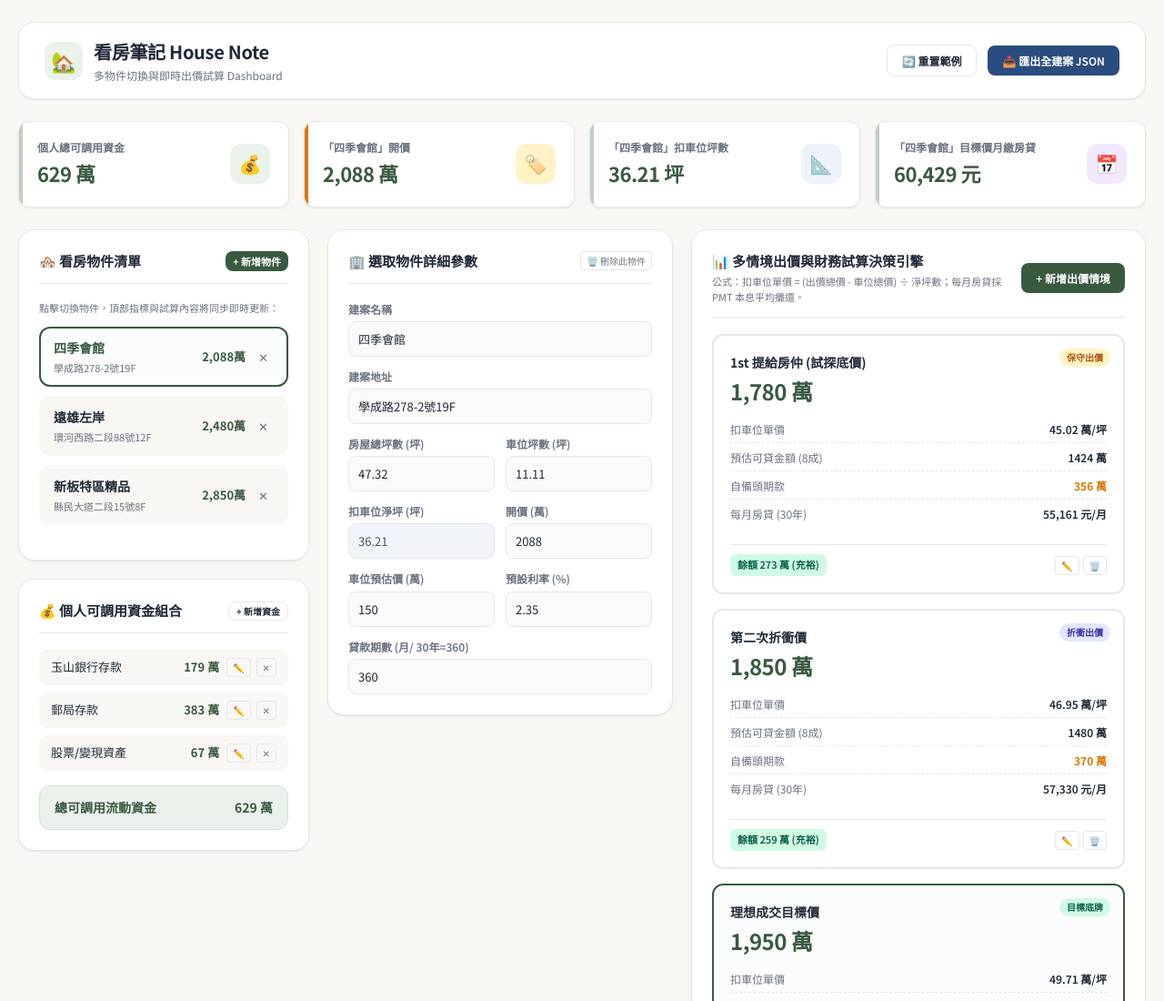
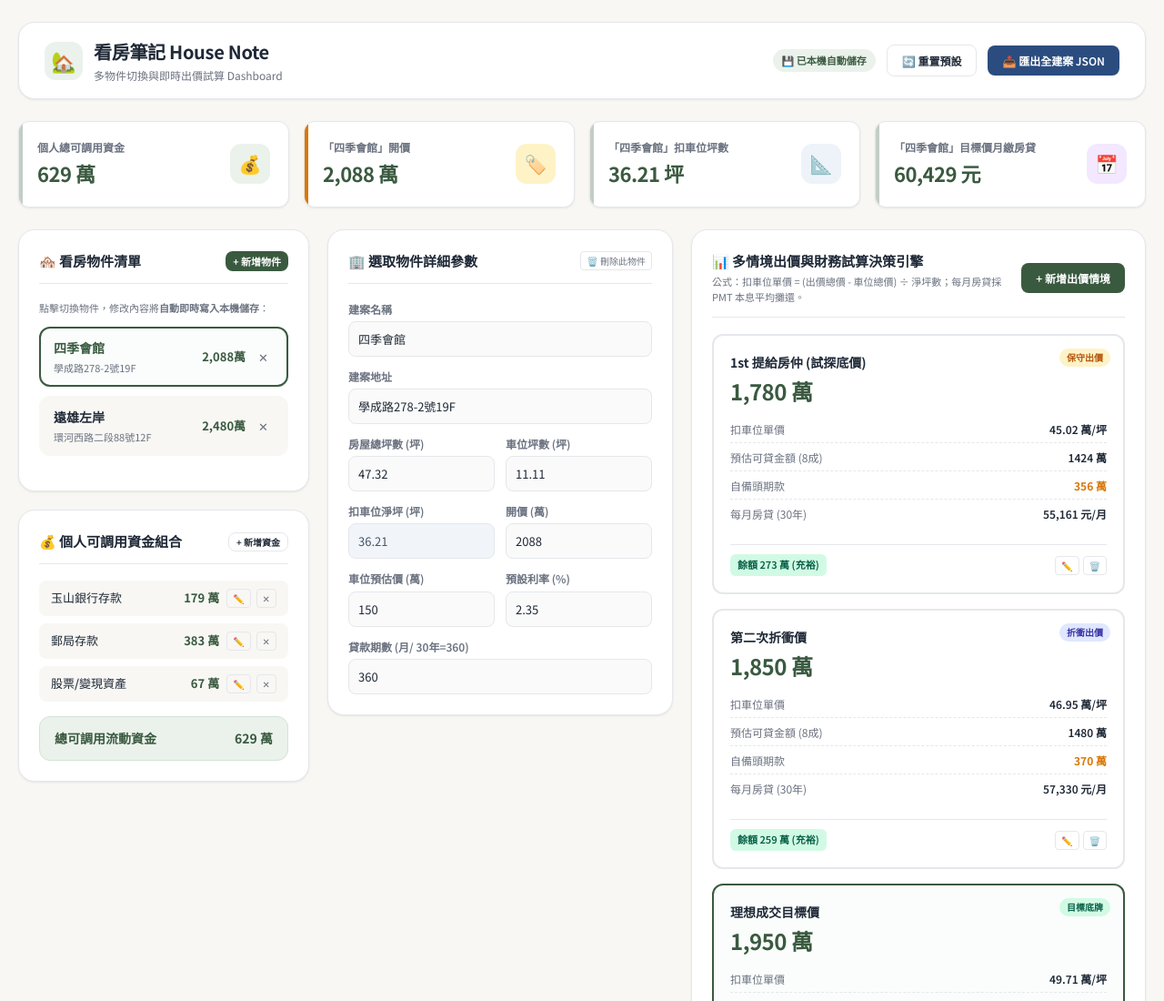
Before and after one commit to scott7825/Housebuying, a plain HTML site: page index.html in a window 1280 px wide. Shown: the top 1100 px of the page at 91% size. Drawn offline with Linux system fonts and the light colour scheme.

Commit message:
Update index.html

```diff
--- a/index.html
+++ b/index.html
@@ -99,6 +99,18 @@
             gap: 12px;
         }
 
+        .save-tag {
+            font-size: 11px;
+            font-weight: 600;
+            color: var(--primary);
+            background: var(--primary-light);
+            padding: 4px 10px;
+            border-radius: 20px;
+            display: inline-flex;
+            align-items: center;
+            gap: 4px;
+        }
+
         /* Top 4 KPI Quick Summary Banner */
         .kpi-row {
             display: grid;
@@ -183,7 +195,7 @@
             flex-shrink: 0;
         }
 
-        /* Main Grid Layout - Fixed width constraint & layout overflow bug */
+        /* Main Grid Layout */
         .dashboard-grid {
             display: grid;
             grid-template-columns: 320px 380px minmax(0, 1fr);
@@ -334,7 +346,7 @@
             background: var(--danger-light);
         }
 
-        /* Form Controls - STRICT GRID WIDTH FIX */
+        /* Form Controls */
         .form-grid {
             display: grid;
             grid-template-columns: repeat(2, minmax(0, 1fr));
@@ -686,7 +698,8 @@
             </div>
         </div>
         <div class="header-actions">
-            <button class="btn btn-outline" onclick="resetDefaults()">🔄 重置範例</button>
+            <span class="save-tag" id="autoSaveIndicator">💾 已本機自動儲存</span>
+            <button class="btn btn-outline" onclick="resetDefaults()">🔄 重置預設</button>
             <button class="btn btn-accent" onclick="exportJSON()">📥 匯出全建案 JSON</button>
         </div>
     </header>
@@ -732,7 +745,7 @@
                     <button class="btn btn-primary" style="padding: 3px 8px; font-size:11px;" onclick="addNewProperty()">+ 新增物件</button>
                 </div>
                 <p style="font-size: 11px; color: var(--text-muted); margin-bottom: 12px;">
-                    點擊切換物件，頂部指標與試算內容將同步即時更新：
+                    點擊切換物件，修改內容將<b>自動即時寫入本機儲存</b>：
                 </p>
 
                 <div class="property-list" id="propertyList">
@@ -846,15 +859,19 @@
 
     <script>
         // -------------------------------------------------------------
-        // State Management - Global Capital & Multi-Properties
+        // State Management with LocalStorage Persistence
         // -------------------------------------------------------------
-        let capitalItems = [
+        const STORAGE_KEY_CAPITAL = 'HOUSE_NOTE_CAPITAL_ITEMS_V1';
+        const STORAGE_KEY_PROPERTIES = 'HOUSE_NOTE_PROPERTIES_V1';
+        const STORAGE_KEY_ACTIVE_ID = 'HOUSE_NOTE_ACTIVE_ID_V1';
+
+        const defaultCapitalItems = [
             { id: 1, name: '玉山銀行存款', value: 179 },
             { id: 2, name: '郵局存款', value: 383 },
             { id: 3, name: '股票/變現資產', value: 67 }
         ];
 
-        let properties = [
+        const defaultProperties = [
             {
                 id: 'p1',
                 name: '四季會館',
@@ -889,27 +906,50 @@
                     { id: 'sc21', title: '低於開價 12% 試探', price: 2180, tagClass: 'tag-conservative', tagText: '保守出價' },
                     { id: 'sc22', title: '屋主折衝目標價', price: 2320, tagClass: 'tag-target', tagText: '目標底牌' }
                 ]
-            },
-            {
-                id: 'p3',
-                name: '新板特區精品',
-                address: '縣民大道二段15號8F',
-                totalArea: 38.60,
-                parkingArea: 9.80,
-                askingPrice: 2850,
-                parkingPrice: 220,
-                interestRate: 2.35,
-                loanMonths: 360,
-                notes: '板橋車站三鐵共構，生活機能極強，公設比偏高約 35%。',
-                imageData: null,
-                scenarios: [
-                    { id: 'sc31', title: '首次試探出價', price: 2500, tagClass: 'tag-conservative', tagText: '保守出價' },
-                    { id: 'sc32', title: '理想成交底牌', price: 2680, tagClass: 'tag-target', tagText: '目標底牌' }
-                ]
             }
         ];
 
+        let capitalItems = [];
+        let properties = [];
         let activePropertyId = 'p1';
+
+        // -------------------------------------------------------------
+        // Persistence (localStorage Save / Load)
+        // -------------------------------------------------------------
+        function saveToLocalStorage() {
+            try {
+                localStorage.setItem(STORAGE_KEY_CAPITAL, JSON.stringify(capitalItems));
+                localStorage.setItem(STORAGE_KEY_PROPERTIES, JSON.stringify(properties));
+                localStorage.setItem(STORAGE_KEY_ACTIVE_ID, activePropertyId);
+
+                let tag = document.getElementById('autoSaveIndicator');
+                if (tag) {
+                    tag.innerText = '💾 已寫入本機儲存';
+                    setTimeout(() => { tag.innerText = '💾 已本機自動儲存'; }, 1000);
+                }
+            } catch (e) {
+                console.error("LocalStorage save failed:", e);
+            }
+        }
+
+        function loadFromLocalStorage() {
+            try {
+                let savedCapital = localStorage.getItem(STORAGE_KEY_CAPITAL);
+                let savedProperties = localStorage.getItem(STORAGE_KEY_PROPERTIES);
+                let savedActiveId = localStorage.getItem(STORAGE_KEY_ACTIVE_ID);
+
+                capitalItems = savedCapital ? JSON.parse(savedCapital) : defaultCapitalItems;
+                properties = savedProperties ? JSON.parse(savedProperties) : defaultProperties;
+                activePropertyId = savedActiveId && properties.some(p => p.id === savedActiveId)
+                                   ? savedActiveId
+                                   : (properties[0] ? properties[0].id : 'p1');
+            } catch (e) {
+                console.error("LocalStorage load failed, fallback to defaults.", e);
+                capitalItems = defaultCapitalItems;
+                properties = defaultProperties;
+                activePropertyId = 'p1';
+            }
+        }
 
         function getActiveProperty() {
             return properties.find(p => p.id === activePropertyId) || properties[0];
@@ -942,6 +982,7 @@
             document.getElementById('kpiCapital').innerText = `${total.toLocaleString()} 萬`;
 
             renderScenarios();
+            saveToLocalStorage();
         }
 
         function addCapitalItem() {
@@ -990,7 +1031,7 @@
         }
 
         // -------------------------------------------------------------
-        // Multi-Property Switcher Functions & Item Level Deletion
+        // Multi-Property Switcher Functions & Deletion
         // -------------------------------------------------------------
         function renderPropertyListUI() {
             let container = document.getElementById('propertyList');
@@ -1021,6 +1062,7 @@
             renderPropertyListUI();
             loadActivePropertyToForm();
             renderScenarios();
+            saveToLocalStorage();
         }
 
         function addNewProperty() {
@@ -1049,9 +1091,8 @@
             selectProperty(newProp.id);
         }
 
-        // Direct Item-level Delete Function with Event StopPropagation
         function deletePropertyItem(event, id) {
-            event.stopPropagation(); // Stop clicking property item select event
+            event.stopPropagation();
 
             if (properties.length <= 1) {
                 alert('清單中至少需保留一個物件！');
@@ -1069,6 +1110,7 @@
                 renderPropertyListUI();
                 loadActivePropertyToForm();
                 renderScenarios();
+                saveToLocalStorage();
             }
         }
 
@@ -1078,6 +1120,8 @@
 
         function loadActivePropertyToForm() {
             let p = getActiveProperty();
+            if (!p) return;
+
             document.getElementById('houseName').value = p.name || '';
             document.getElementById('houseAddress').value = p.address || '';
             document.getElementById('totalArea').value = p.totalArea || 0;
@@ -1116,6 +1160,7 @@
 
             renderPropertyListUI();
             renderScenarios();
+            saveToLocalStorage();
         }
 
         // -------------------------------------------------------------
@@ -1129,6 +1174,7 @@
 
         function renderScenarios() {
             let p = getActiveProperty();
+            if (!p) return;
 
             let totalArea = p.totalArea || 0;
             let parkingArea = p.parkingArea || 0;
@@ -1141,7 +1187,6 @@
             let months = p.loanMonths || 360;
             let totalCapital = getTotalCapital();
 
-            // Live Update Top 4 KPI Cards based on Active Property
             document.getElementById('kpiAskingPrice').innerText = `${askingPrice.toLocaleString()} 萬`;
             document.getElementById('kpiNetArea').innerText = `${netArea > 0 ? netArea.toFixed(2) : 0} 坪`;
             document.getElementById('kpiLabelAsking').innerText = `「${p.name || '物件'}」開價`;
@@ -1236,6 +1281,7 @@
                     tagText: '自訂情境'
                 });
                 renderScenarios();
+                saveToLocalStorage();
             } else {
                 alert('請輸入有效的數字金額！');
             }
@@ -1256,6 +1302,7 @@
                 sc.title = newTitle.trim();
                 sc.price = newPrice;
                 renderScenarios();
+                saveToLocalStorage();
             } else {
                 alert('請輸入有效的數字金額！');
             }
@@ -1271,6 +1318,7 @@
             if (confirm('確定要刪除這組出價情境嗎？')) {
                 p.scenarios = p.scenarios.filter(item => item.id !== id);
                 renderScenarios();
+                saveToLocalStorage();
             }
         }
 
@@ -1286,13 +1334,17 @@
                     p.imageData = e.target.result;
                     let canvasArea = document.getElementById('canvasArea');
                     canvasArea.innerHTML = `<img src="${p.imageData}" alt="格局圖">`;
+                    saveToLocalStorage();
                 };
                 reader.readAsDataURL(file);
             }
         }
 
         function resetDefaults() {
-            if (confirm('確定要重置所有物件與資料為預設範例嗎？')) {
+            if (confirm('確定要清除本機快取並重置為預設範例資料嗎？')) {
+                localStorage.removeItem(STORAGE_KEY_CAPITAL);
+                localStorage.removeItem(STORAGE_KEY_PROPERTIES);
+                localStorage.removeItem(STORAGE_KEY_ACTIVE_ID);
                 location.reload();
             }
         }
@@ -1313,6 +1365,7 @@
 
         // Initialize App on load
         window.onload = function() {
+            loadFromLocalStorage();
             renderCapitalList();
             renderPropertyListUI();
             loadActivePropertyToForm();
```
